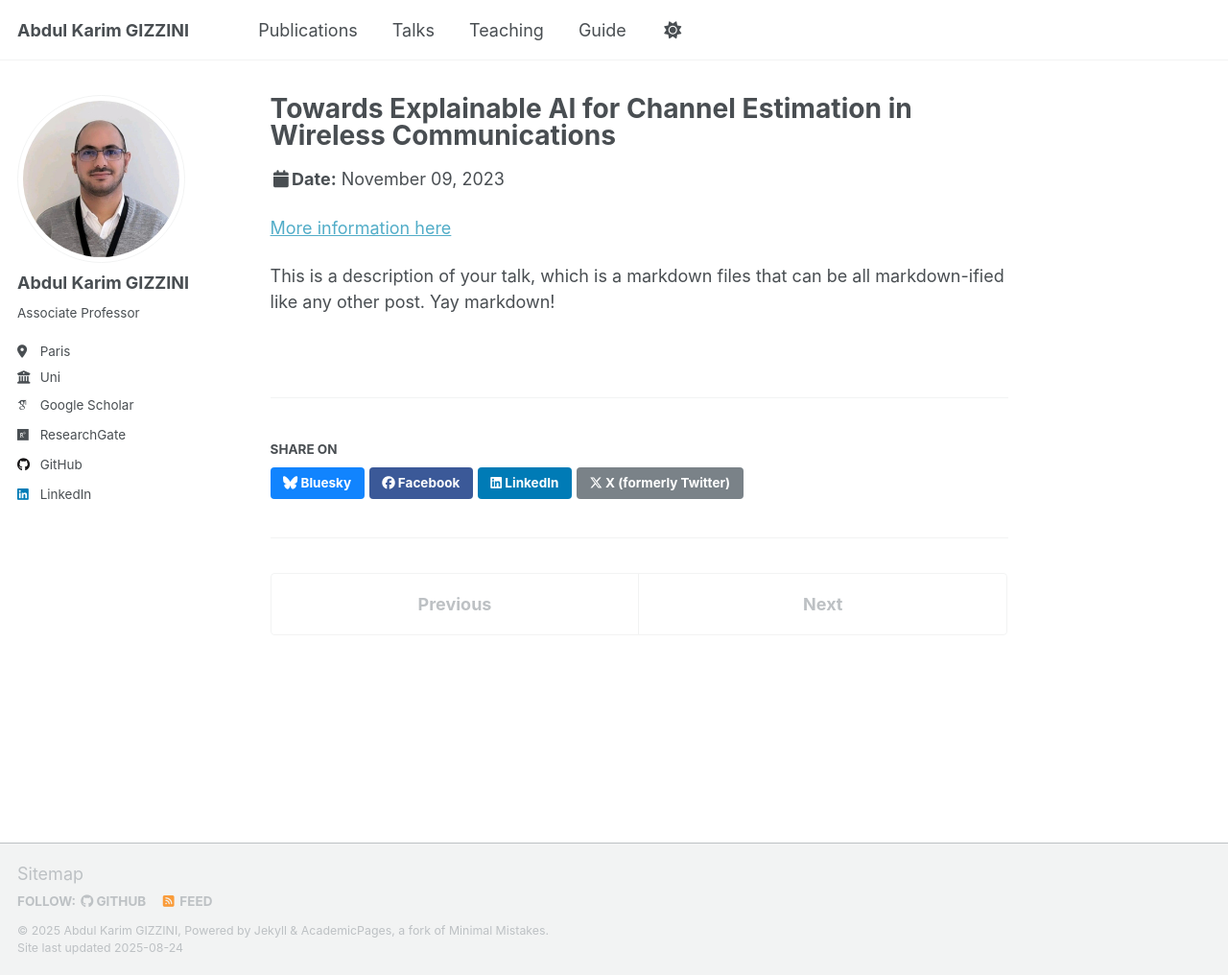
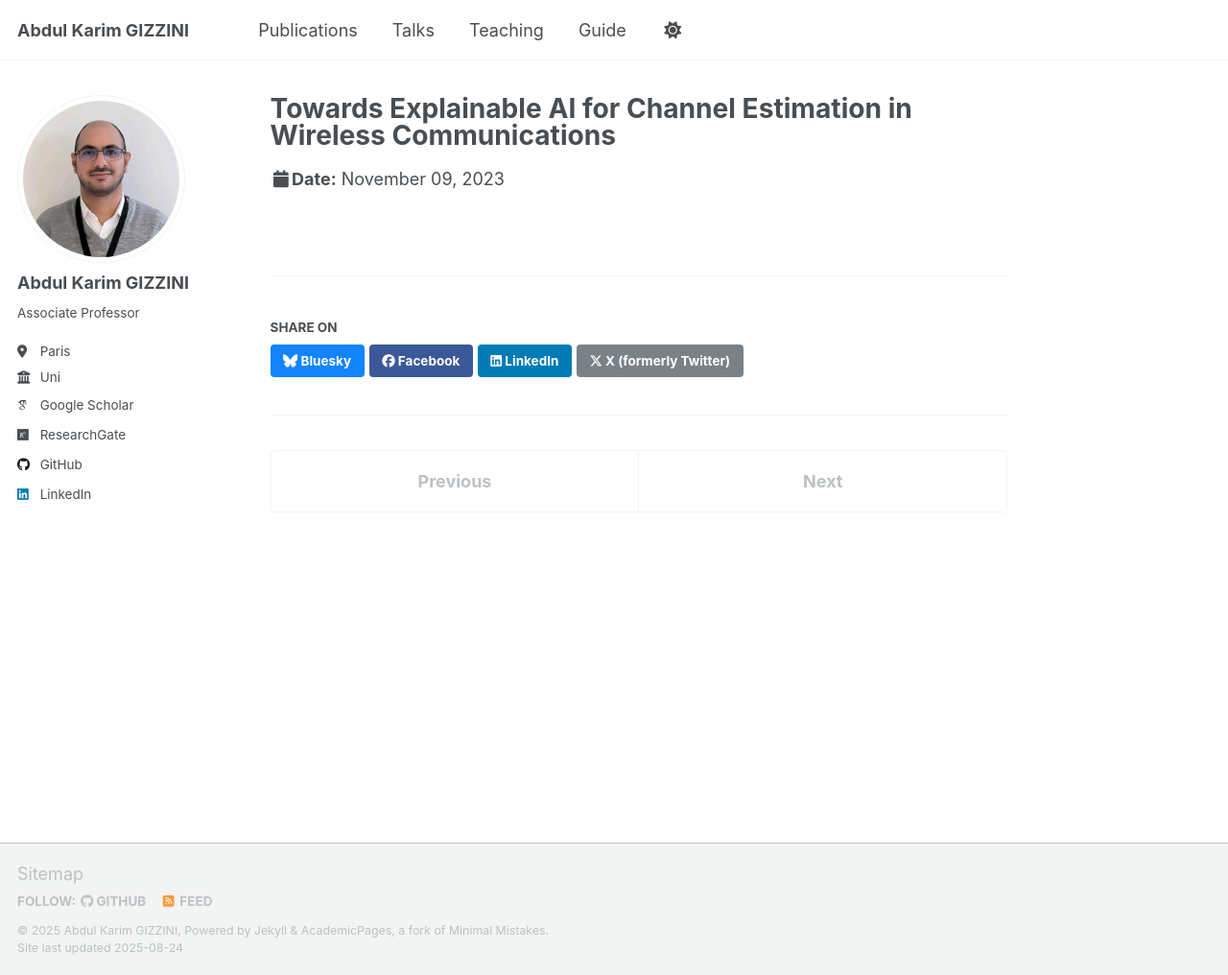
Before and after one commit to abdulkarimgizzini/abdulkarimgizzini-website, a Jekyll site: the page built from _talks/T5.md, in a window 1280 px wide and 1016 px high. Shown: the whole window at 96% size. Built offline with Jekyll 4.4.1, drawn with Linux system fonts in a browser that asks for light colours; some web fonts are replaced; a script that is not in the unit is left out.

Commit message:
Update T5.md

```diff
--- a/_talks/T5.md
+++ b/_talks/T5.md
@@ -7,7 +7,3 @@
 date: 2023-11-09
 location: "Nantes, France"
 ---
-
-[More information here](http://example2.com)
-
-This is a description of your talk, which is a markdown files that can be all markdown-ified like any other post. Yay markdown!
```
